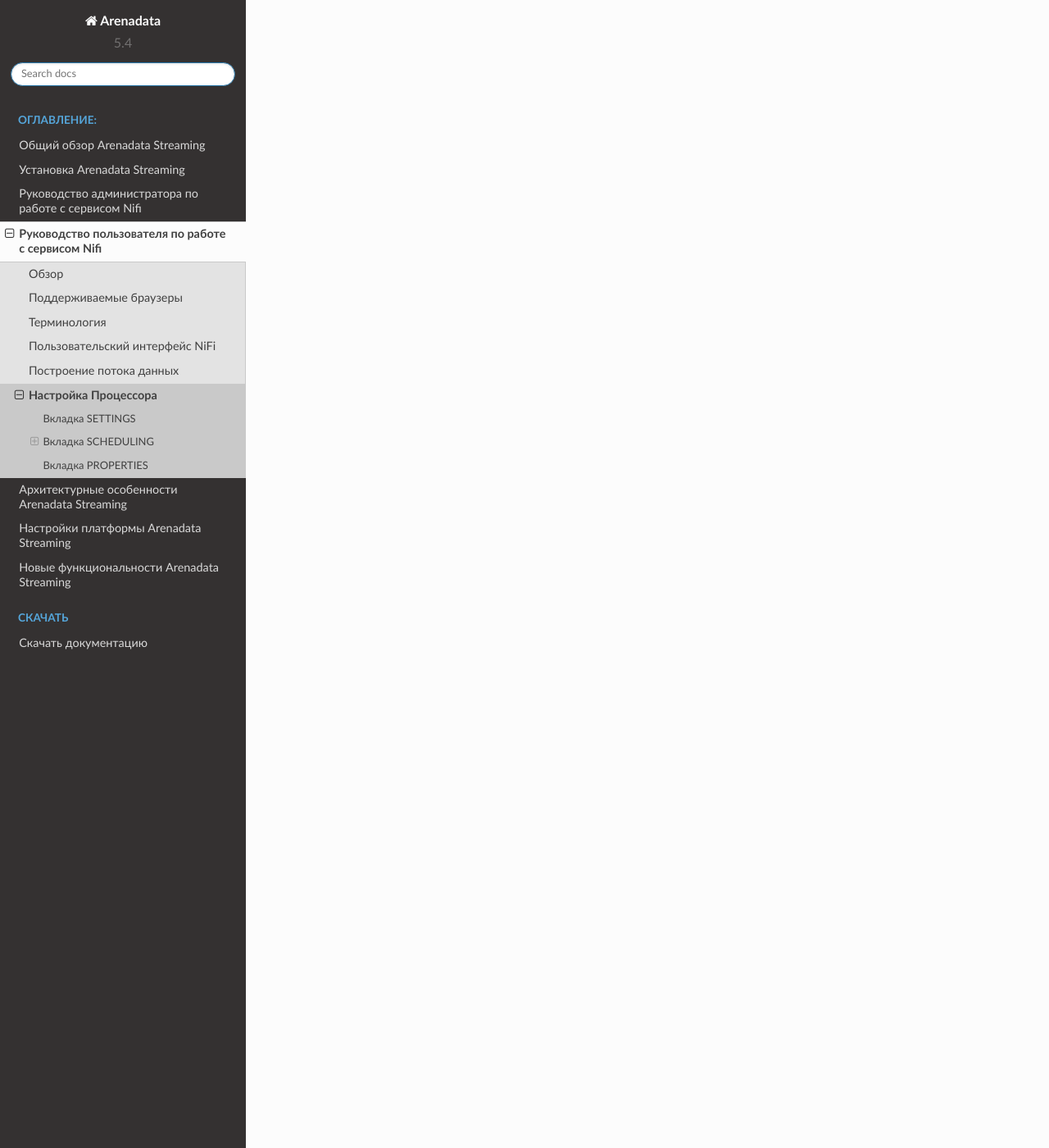
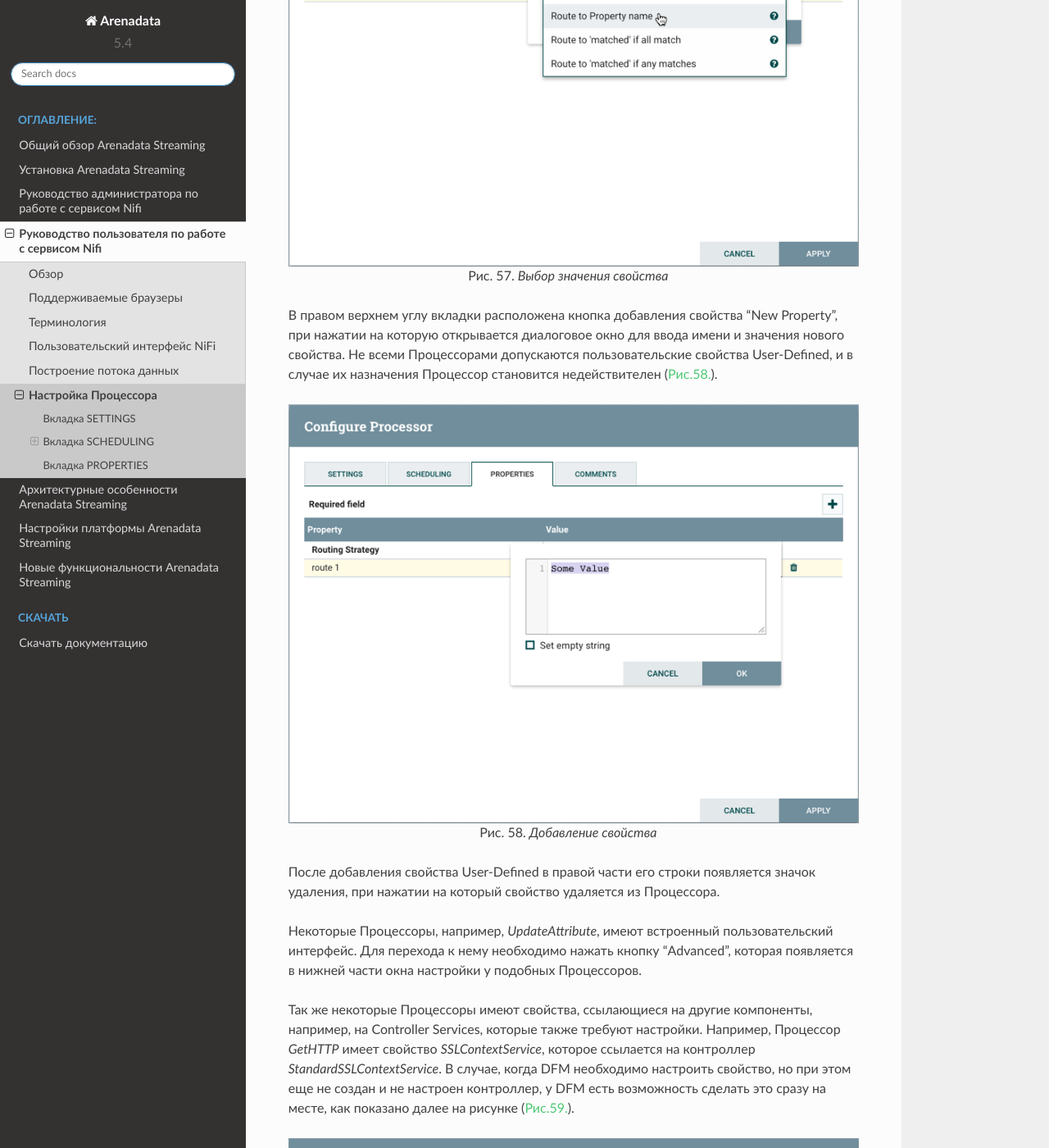
Before and after one commit to arenadata/docs_ads, a Sphinx documentation site: the page built from source/UserNIFI/Config.rst, in a window 1280 px wide and 1400 px high, scrolled down 8206 px. Shown: the whole window at 82% size. Built offline with Sphinx 7.4.7 and the Read the Docs theme 2.0.0, drawn with Linux system fonts in a browser that asks for light colours; pages that are not in the unit, such as notebooks, are missing from menus; some of the changed text lies outside the part shown.

Commit message:
Update Config.rst

```diff
--- a/source/UserNIFI/Config.rst
+++ b/source/UserNIFI/Config.rst
@@ -161,7 +161,7 @@
 Вкладка PROPERTIES
 --------------------
 
-Вкладка свойств "PROPERTIES" предоставляет механизм для настройки поведения Процессора. Свойства не задаются по умолчанию и каждому типу Процессора определяются характерные ему оцпии, имеющие смысл для конкретного использования. Далее приведены свойства для процессора *RouteOnAttribute* (:numref:`Рис.%s.<ADS_UserNIFI_Config_PROPERTIES>`).
+Вкладка свойств "PROPERTIES" предоставляет механизм для настройки поведения Процессора. Свойства не задаются по умолчанию и каждому типу Процессора определяются характерные ему оцпии, имеющие смысл для конкретного использования. Далее приведены свойства для Процессора *RouteOnAttribute* (:numref:`Рис.%s.<ADS_UserNIFI_Config_PROPERTIES>`).
 
 
 .. _ADS_UserNIFI_Config_PROPERTIES:
@@ -170,3 +170,42 @@
    :align: center
 
    Вкладка PROPERTIES
+
+
+Данный Процессор имеет одно свойство по умолчанию -- "Routing Strategy", заданное на "Route to Property name". Рядом с наименованием свойства находится символ знака вопроса, и как и в других местах интерфейса символ обозначает информационную справку для пользователя, при наведении курсора на которую в данном случае выдается дополнительная информация о свойстве и установленном значении по умолчанию, а также его исторические значения.
+
+Клик по значению свойства позволяет DFM изменить его. В зависимости от допустимых значений для конкретного свойства предоставляется либо раскрывающийся список, либо открывается текстовое поле для ввода (:numref:`Рис.%s.<ADS_UserNIFI_Config_PROPERTIES-Property>`).
+
+
+.. _ADS_UserNIFI_Config_PROPERTIES-Property:
+
+.. figure:: ../imgs/ADS_UserNIFI_Config_PROPERTIES-Property.*
+   :align: center
+
+   Выбор значения свойства
+
+
+В правом верхнем углу вкладки расположена кнопка добавления свойства "New Property", при нажатии на которую открывается диалоговое окно для ввода имени и значения нового свойства. Не всеми Процессорами допускаются пользовательские свойства User-Defined, и в случае их назначения Процессор становится недействителен (:numref:`Рис.%s.<ADS_UserNIFI_Config_PROPERTIES-User-Defined>`).
+
+
+.. _ADS_UserNIFI_Config_PROPERTIES-User-Defined:
+
+.. figure:: ../imgs/ADS_UserNIFI_Config_PROPERTIES-User-Defined.*
+   :align: center
+
+   Добавление свойства
+
+
+После добавления свойства User-Defined в правой части его строки появляется значок удаления, при нажатии на который свойство удаляется из Процессора.
+
+Некоторые Процессоры, например, *UpdateAttribute*, имеют встроенный пользовательский интерфейс. Для перехода к нему необходимо нажать кнопку "Advanced", которая появляется в нижней части окна настройки у подобных Процессоров.
+
+Так же некоторые Процессоры имеют свойства, ссылающиеся на другие компоненты, например, на Controller Services, которые также требуют настройки. Например, Процессор *GetHTTP* имеет свойство *SSLContextService*, которое ссылается на контроллер *StandardSSLContextService*. В случае, когда DFM необходимо настроить свойство, но при этом еще не создан и не настроен контроллер, у DFM есть возможность сделать это сразу на месте, как показано далее на рисунке (:numref:`Рис.%s.<ADS_UserNIFI_Config_PROPERTIES-Controller>`).
+
+
+.. _ADS_UserNIFI_Config_PROPERTIES-Controller:
+
+.. figure:: ../imgs/ADS_UserNIFI_Config_PROPERTIES-Controller.*
+   :align: center
+
+   Настройка контроллера через свойство Процессора
```
